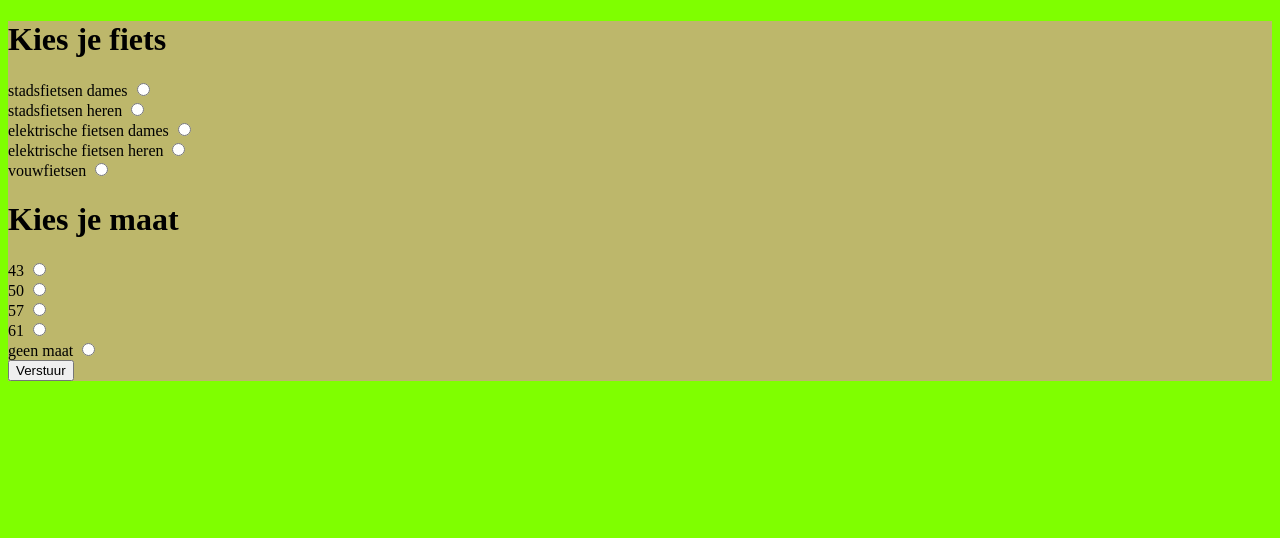
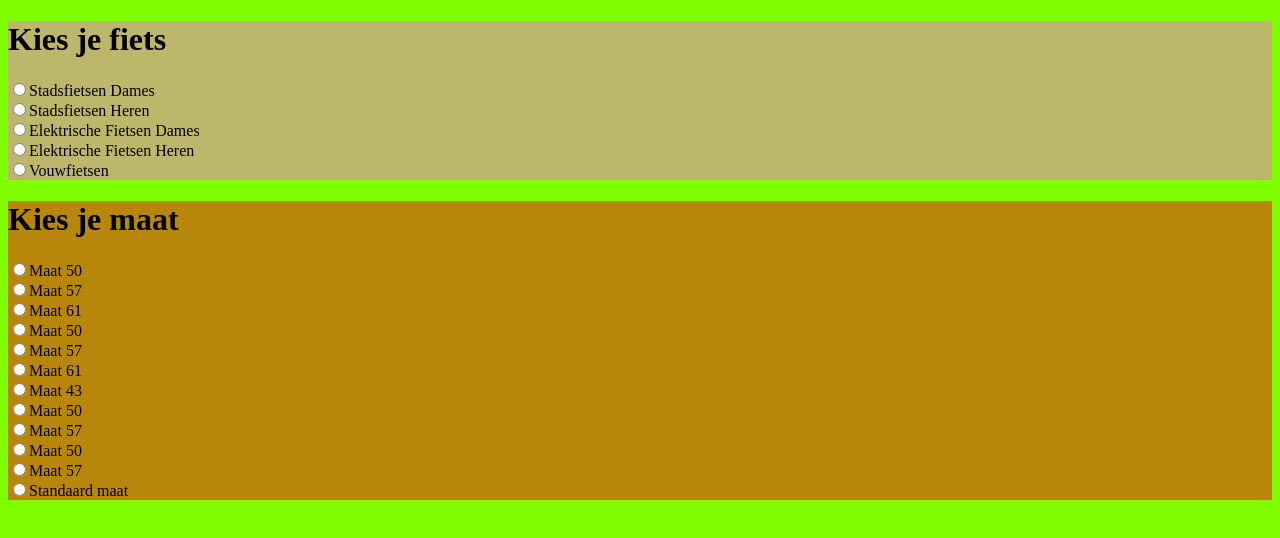
Before and after one commit to bjornvanzeebroeck/fietsformulierBjorn, a plain HTML site: page index.html in a window 1280 px wide. Drawn offline with nearby package versions, Linux system fonts and the light colour scheme.

Commit message:
woensdag update

```diff
--- a/index.html
+++ b/index.html
@@ -11,44 +11,66 @@
 <div class="fietsenwinkel">
     <h1> Kies je fiets</h1>
 
-       <form action="">
-        <label for="heren">stadsfietsen dames</label>
-        <input type="radio" name="fiets" value ="stadsfietsen-dames">
-        <br>
-        <label for="heren">stadsfietsen heren</label>
-        <input type="radio" name="fiets" value ="stadsfietsen-heren">
-        <br>
-        <label for="heren">elektrische fietsen dames</label>
-        <input type="radio" name="fiets" value ="elektrische fietsen-dames">
-        <br>
-        <label for="heren">elektrische fietsen heren</label>
-        <input type="radio" name="fiets" value ="elektrische fietsen-heren">
-        <br>
-        <label for="heren">vouwfietsen</label>
-        <input type="radio" name="fiets" value ="vouw-fietsen">
+       <form  action="">
+            <label for="">
+            <input type="radio" name="fiets" value ="stadsfietsenDames">Stadsfietsen Dames</label><br>
+            <label for="">
+            <input type="radio" name="fiets" value ="stadsfietsenHeren">Stadsfietsen Heren</label><br>
+            <label for="">
+            <input type="radio" name="fiets" value ="elektrischeFietsenDames">Elektrische Fietsen Dames</label><br>
+            <label for="">
+            <input type="radio" name="fiets" value ="elektrischeFietsenHeren">Elektrische Fietsen Heren</label><br>
+            <label for="">
+            <input type="radio" name="fiets" value ="vouwfietsen">Vouwfietsen</label><br>
+
        </form>
+</div>
 
+<div class="fietsenmaat">
     <h1> Kies je maat</h1>
 
-    <form action="">
-        <label for="maat43">43</label>
-        <input type="radio" name="fietsmaat" value ="43">
-        <br>
-        <label for="maat50">50</label>
-        <input type="radio" name="fietsmaat" value ="50">
-        <br>
-        <label for="maat57">57</label>
-        <input type="radio" name="fietsmaat" value ="57">
-        <br>
-        <label for="maat61">61</label>
-        <input type="radio" name="fietsmaat" value ="61">
-        <br>
-        <label for="maatgeen">geen maat</label>
-        <input type="radio" name="fietsmaat" value ="geen maat">
+    <form id="frm-bike-sizes" action="">
+            <label for="fiets1">
+                <input type="radio" name="elektrische_fiets_heren" id="fiets1" value="50">Maat 50</label>
+                <br>
+            <label for="fiets2">
+                <input type="radio" name="elektrische_fiets_heren" id="fiets2" value="57">Maat 57</label>
+                <br>
+            <label for="fiets3">
+                <input type="radio" name="elektrische_fiets_heren" id="fiets3" value="61">Maat 61</label>
+                <br>
+            <label for="fiets4">
+                <input type="radio" name="stadsfiets_heren" id="fiets4" value="50">Maat 50</label>
+                <br>
+            <label for="fiets5">
+                <input type="radio" name="stadsfiets_heren" id="fiets5" value="57">Maat 57</label>
+                <br>
+            <label for="fiets6">
+                <input type="radio" name="stadsfiets_heren" id="fiets6" value="61">Maat 61</label>
+                <br>
+            <label for="fiets7">
+                <input type="radio" name="elektrische_fiets_dames" id="fiets7" value="43">Maat 43</label>
+                <br>
+            <label for="fiets8">
+                <input type="radio" name="elektrische_fiets_dames" id="fiets8" value="50">Maat 50</label>
+                <br>
+            <label for="fiets9">
+                <input type="radio" name="elektrische_fiets_dames" id="fiets9" value="57">Maat 57</label>
+                <br>
+            <label for="fiets10">
+                <input type="radio" name="stadsfiets_dames" id="fiets10" value="50">Maat 50</label>
+                <br>
+            <label for="fiets11">
+                <input type="radio" name="stadsfiets_dames" id="fiets11" value="57">Maat 57</label>
+                <br>
+            <label for="fiets12">
+                <input type="radio" name="vouwfiets" id="fiets12" value="57">Standaard maat</label>
+                <br>
     </form>
 
-        <input type="submit" value="Verstuur">
+
     </div>
+
 
 
     <script src="https://cdnjs.cloudflare.com/ajax/libs/jquery/3.4.1/jquery.min.js"></script>
--- a/script.js
+++ b/script.js
@@ -1,14 +1,32 @@
-$ (document).ready(function(){
-    $(¨.fietsmaat > *").fadeOut();
-
-    $("[name='fiets']").on("change",function(){
-        let keuze = $("[name ='fiets']:checked").val();
 
 
-        if (keuze == "stadsfietsen-dames") {
-            $([value="50"] , [value="50"], [value="50"])
-        }
-    })
+$(document).ready(function () {
+
+
+    $('[value="elektrischeFietsenHeren"]').on("change", function () {
+        $('label[for="fiets1"] , label[for="fiets2"] , label[for="fiets3"]').slideDown(1000);
+        $('label[for="fiets4"] , label[for="fiets5"] , label[for="fiets6"] , label[for="fiets7"] , label[for="fiets8"] , label[for="fiets9"] , label[for="fiets10"] , label[for="fiets11"] , label[for="fiets12"]').fadeOut(100);
+    });
+
+    $('[value="stadsfietsenHeren"]').on("change", function () {
+        $('label[for="fiets4"],label[for="fiets5"],label[for="fiets6"]').slideDown(1000);
+        $('label[for="fiets1"] , label[for="fiets2"] , label[for="fiets3"] , label[for="fiets7"] , label[for="fiets8"] , label[for="fiets9"] , label[for="fiets10"] , label[for="fiets11"] , label[for="fiets12"]').fadeOut(100);
+    });
+
+    $('[value="elektrischeFietsenDames"]').on("change", function () {
+        $('label[for="fiets7"],label[for="fiets8"],label[for="fiets9"]').slideDown(1000);
+        $('label[for="fiets1"] , label[for="fiets2"] , label[for="fiets3"] , label[for="fiets4"] , label[for="fiets5"] , label[for="fiets6"] , label[for="fiets10"] , label[for="fiets11"] , label[for="fiets12"]').fadeOut(100);
+    });
+
+    $('[value="stadsfietsenDames"]').on("change", function () {
+        $('label[for="fiets10"],label[for="fiets11"]').slideDown(1000);
+        $('label[for="fiets1"] , label[for="fiets2"] , label[for="fiets3"] , label[for="fiets4"] , label[for="fiets5"] , label[for="fiets6"] , label[for="fiets7"] , label[for="fiets8"] , label[for="fiets9"] , label[for="fiets12"]').fadeOut(100);
+    });
+
+    $('[value="vouwfietsen"]').on("change", function () {
+        $('label[for="fiets12"]').slideDown(1000);
+        $('label[for="fiets1"] , label[for="fiets2"] , label[for="fiets3"] , label[for="fiets4"] , label[for="fiets5"] , label[for="fiets6"] , label[for="fiets7"] , label[for="fiets8"] , label[for="fiets9"] , label[for="fiets10"] , label[for="fiets11"]').fadeOut(100);
+    });
 
 
 });
--- a/style.css
+++ b/style.css
@@ -4,3 +4,6 @@ body{
 .fietsenwinkel{
     background-color: darkkhaki;
 }
+.fietsenmaat{
+    background-color: darkgoldenrod;
+}
```
Also changed, not shown: 1 other file.
